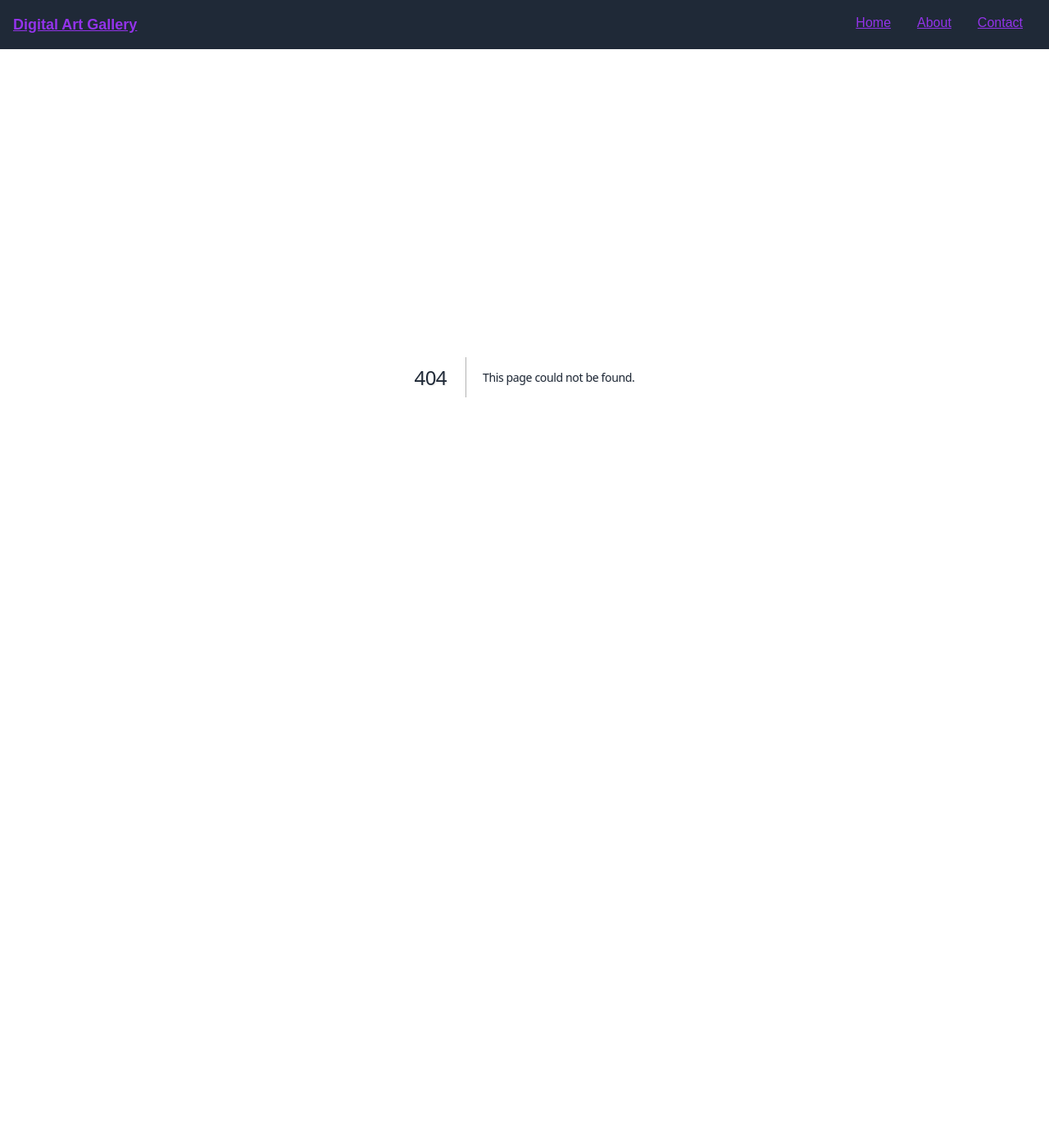
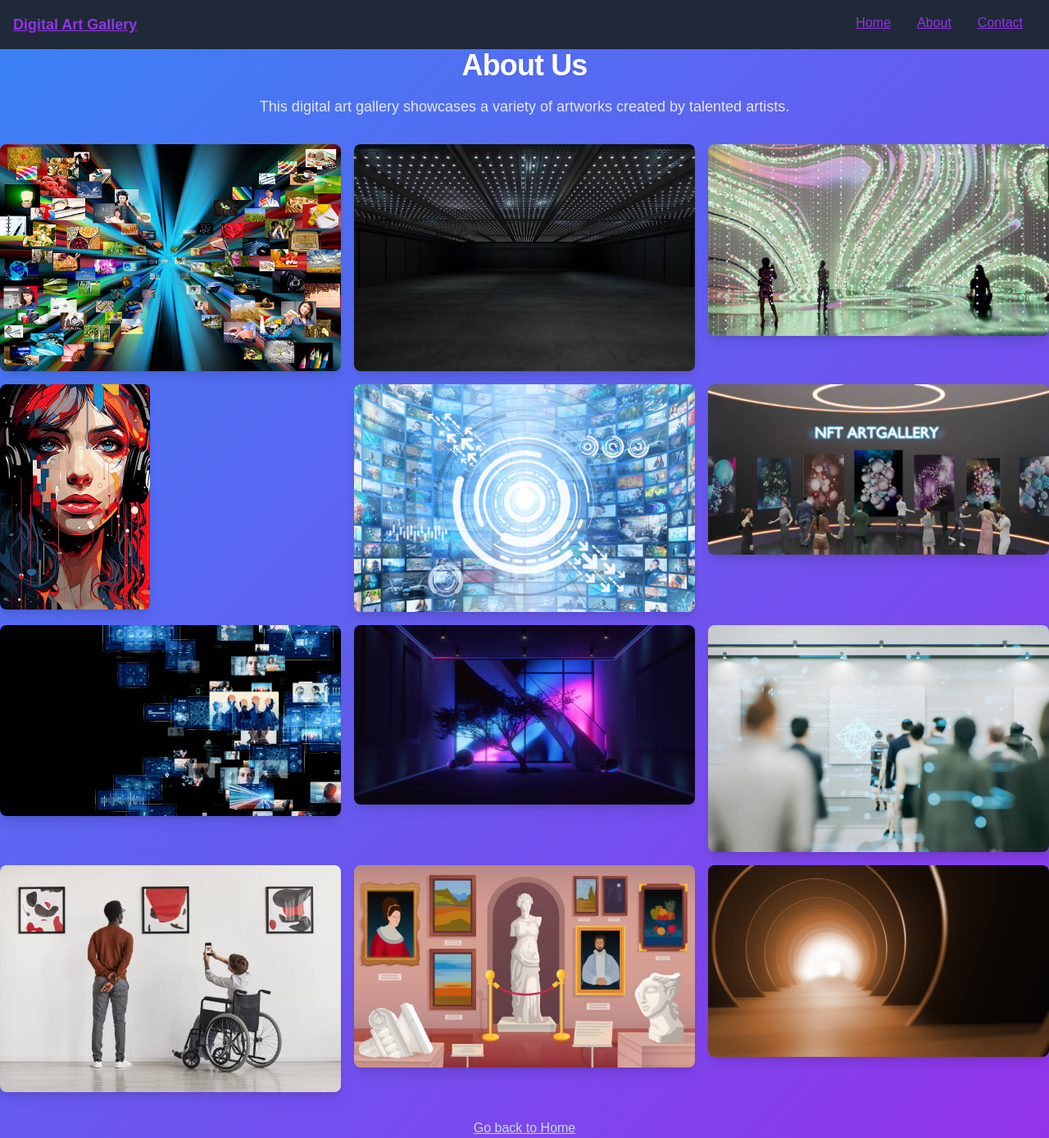
Before and after one commit to iamfarhatsharefi/next-project, a Next.js app: page /about in a window 1280 px wide. Before the commit this address had no page. Shown: the whole page at 82% size. Before the commit the page ends 860 px from the top, so only its background shows below. Built offline with nearby package versions, Linux system fonts and the light colour scheme.

Commit message:
page.tsx error solving

```diff
--- /dev/null
+++ b/src/app/about/page.tsx
@@ -0,0 +1,38 @@
+import Link from "next/link";
+
+const About = () => {
+  return (
+    <div className="flex flex-col items-center justify-center min-h-screen bg-gradient-to-br from-blue-500 to-purple-600">
+      <h1 className="text-4xl font-bold text-white">About Us</h1>
+      <p className="mt-4 text-lg text-gray-200">
+        This digital art gallery showcases a variety of artworks created by talented artists.
+      </p>
+
+      {/* Display images from the public/images folder */}
+      <div className="grid grid-cols-2 md:grid-cols-3 gap-4 mt-8">
+        <img src="/images/digital1.jpg" alt="Art 1" className="rounded-lg shadow-lg" />
+        <img src="/images/digital2.jpg" alt="Art 2" className="rounded-lg shadow-lg" />
+        <img src="/images/digital3.jpg" alt="Art 3" className="rounded-lg shadow-lg" />
+        <img src="/images/favicon.jpeg" alt="Art 4" className="rounded-lg shadow-lg" />
+        <img src="/images/digital9.jpg" alt="Art 5" className="rounded-lg shadow-lg" />
+        <img src="/images/digital6.jpg" alt="Art 6" className="rounded-lg shadow-lg" />
+        <img src="/images/digital7.jpg" alt="Art 7" className="rounded-lg shadow-lg" />
+        <img src="/images/digital8.jpg" alt="Art 8" className="rounded-lg shadow-lg" />
+        <img src="/images/digital10.jpg" alt="Art 9" className="rounded-lg shadow-lg" />
+        <img src="/images/digital13.jpg" alt="Art 10" className="rounded-lg shadow-lg" />
+        <img src="/images/digital11.jpg" alt="Art 11" className="rounded-lg shadow-lg" />
+        <img src="/images/digital12.jpg" alt="Art 6" className="rounded-lg shadow-lg" />
+
+      </div>
+
+      <div className="mt-8">
+        {/* Link back to the home page */}
+        <Link href="/" className="text-blue-200 hover:underline">
+          Go back to Home
+        </Link>
+      </div>
+    </div>
+  );
+};
+
+export default About;
--- a/src/app/page.tsx
+++ /dev/null
@@ -1,34 +0,0 @@
-import Link from "next/link";
-
-export default function Home() {
-  return (
-    <div
-      className="flex flex-col items-center justify-center min-h-screen"
-      style={{ backgroundColor: 'black' }}
-    >
-      <h1 className="text-5xl font-bold text-white">Welcome to Digital Art Gallery</h1>
-
-      <p className="mt-4 text-lg text-white">
-        The Digital Art Gallery is an immersive online platform showcasing unique and diverse digital artworks.
-      </p>
-
-      <p className="mt-2 text-lg text-white">
-        Our gallery features a wide array of styles and techniques, from abstract designs to photorealistic creations.
-      </p>
-
-      <p className="mt-2 text-lg text-white">
-        Every piece of art is carefully curated to provide an engaging experience for all visitors.
-      </p>
-
-      <p className="mt-2 text-lg text-white">
-        Explore our stunning collection of digital art, crafted by talented artists from around the world.
-      </p>
-
-      <div className="mt-8">
-        <Link href="/about" className="text-blue-500 hover:underline">
-          Learn more about us
-        </Link>
-      </div>
-    </div>
-  );
-}
```
